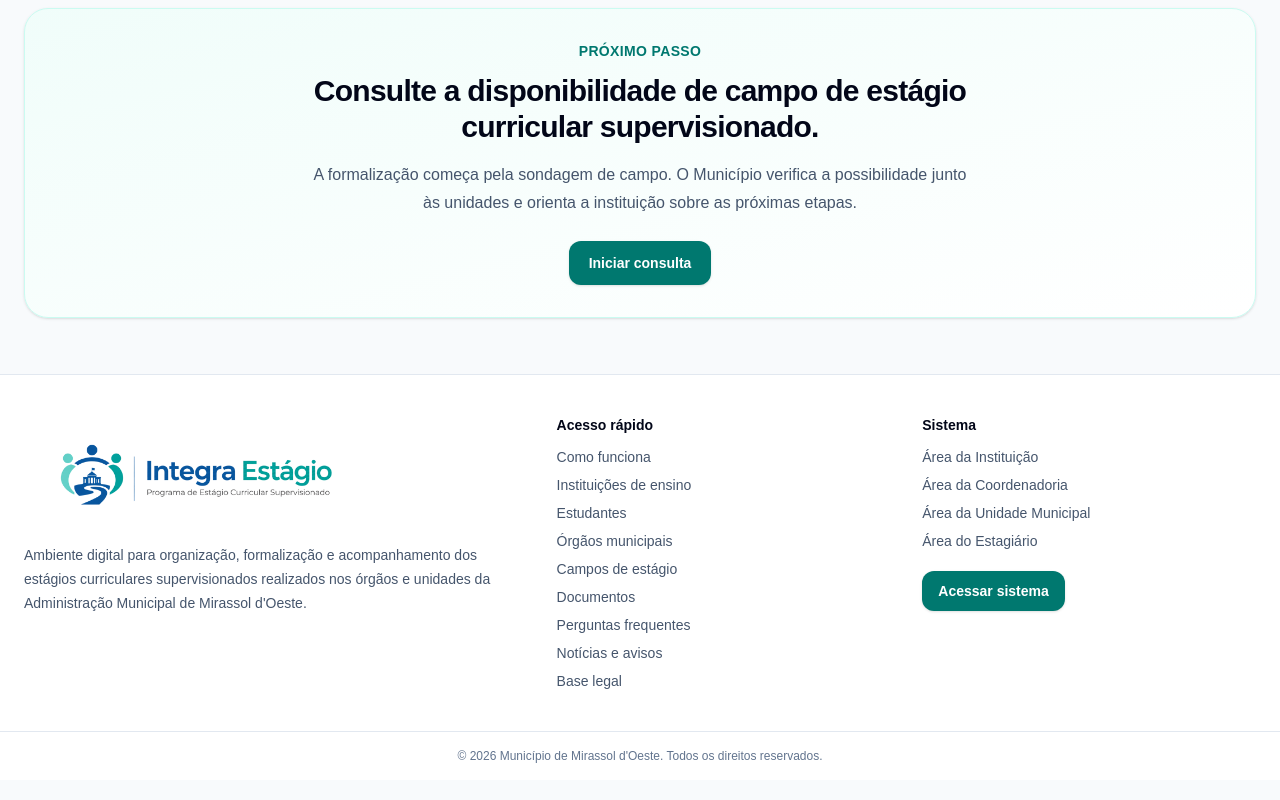
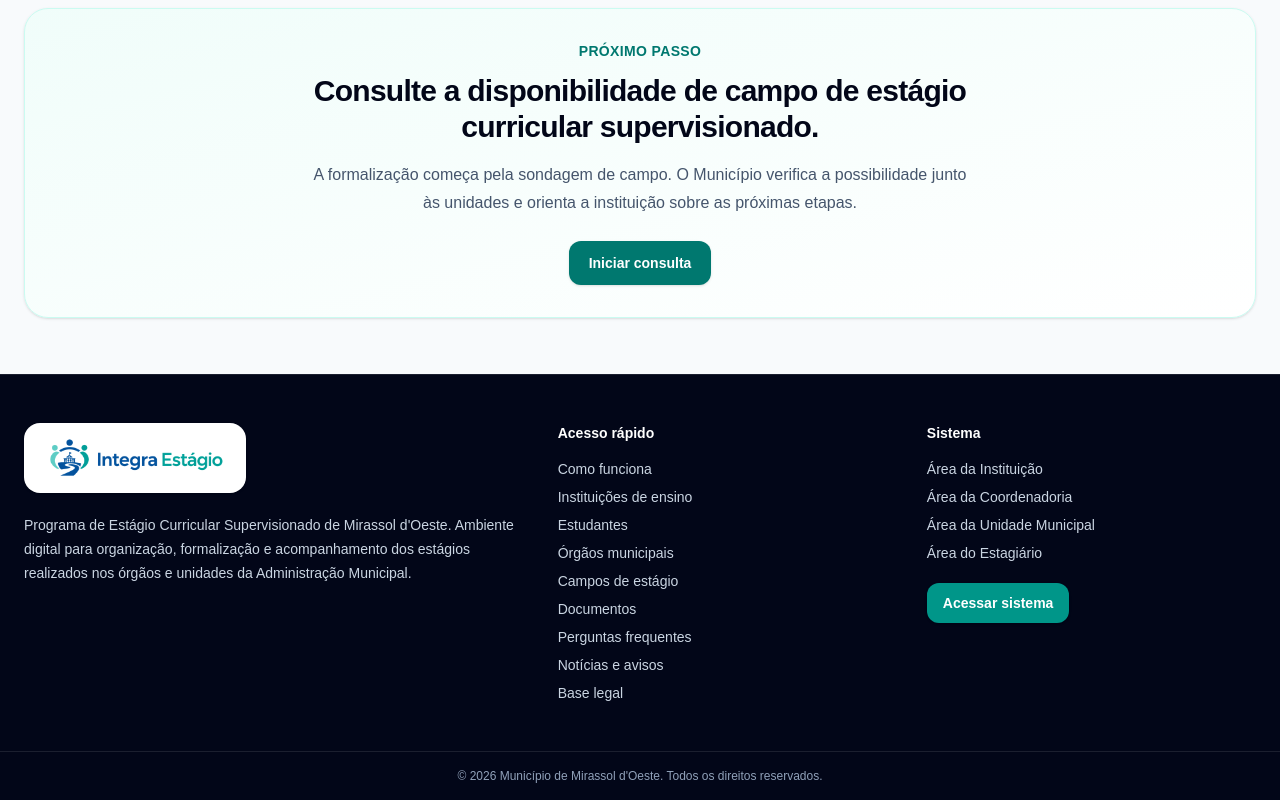
Before and after one commit to agua-2025/integra-estagio, a Next.js app: page / in a window 1280 px wide. Shown: the part 2085-2885 px from the top of the page. Built offline with nearby package versions, Linux system fonts and the light colour scheme.

Commit message:
Ajusta rodape com identidade visual escura

```diff
--- a/components/public/PublicFooter.tsx
+++ b/components/public/PublicFooter.tsx
@@ -22,30 +22,33 @@ const systemAreas = [
 
 export function PublicFooter() {
   return (
-    <footer className="border-t border-slate-200 bg-white">
-      <div className="mx-auto grid max-w-7xl gap-8 px-6 py-10 md:grid-cols-[1.2fr_0.8fr_0.8fr]">
+    <footer className="border-t border-white/10 bg-slate-950 text-white">
+      <div className="mx-auto grid max-w-7xl gap-10 px-6 py-12 md:grid-cols-[1.2fr_0.8fr_0.8fr]">
         <div>
-          <Image
-            src="/branding/logo-horizontal.png"
-            alt="Integra Estágio"
-            width={2400}
-            height={800}
-            className="h-24 w-auto sm:h-28"
-          />
+          <div className="inline-flex rounded-2xl border border-white/10 bg-white px-3.5 py-2.5 shadow-sm">
+            <Image
+              src="/branding/logo-header.png"
+              alt="Integra Estágio"
+              width={2400}
+              height={660}
+              className="h-11 w-auto sm:h-12"
+            />
+          </div>
 
-          <p className="mt-4 max-w-xl text-sm leading-6 text-slate-600">
-            Ambiente digital para organização, formalização e acompanhamento dos
-            estágios curriculares supervisionados realizados nos órgãos e
-            unidades da Administração Municipal de Mirassol d&apos;Oeste.
+          <p className="mt-5 max-w-xl text-sm leading-6 text-slate-300">
+            Programa de Estágio Curricular Supervisionado de Mirassol
+            d&apos;Oeste. Ambiente digital para organização, formalização e
+            acompanhamento dos estágios realizados nos órgãos e unidades da
+            Administração Municipal.
           </p>
         </div>
 
         <div>
-          <h3 className="text-sm font-bold text-slate-950">Acesso rápido</h3>
-          <ul className="mt-3 space-y-2 text-sm text-slate-600">
+          <h3 className="text-sm font-bold text-white">Acesso rápido</h3>
+          <ul className="mt-4 space-y-2 text-sm text-slate-300">
             {quickLinks.map((item) => (
               <li key={item.href}>
-                <Link href={item.href} className="hover:text-teal-700">
+                <Link href={item.href} className="hover:text-teal-300">
                   {item.label}
                 </Link>
               </li>
@@ -54,8 +57,8 @@ export function PublicFooter() {
         </div>
 
         <div>
-          <h3 className="text-sm font-bold text-slate-950">Sistema</h3>
-          <ul className="mt-3 space-y-2 text-sm text-slate-600">
+          <h3 className="text-sm font-bold text-white">Sistema</h3>
+          <ul className="mt-4 space-y-2 text-sm text-slate-300">
             {systemAreas.map((item) => (
               <li key={item}>{item}</li>
             ))}
@@ -63,14 +66,14 @@ export function PublicFooter() {
 
           <Link
             href="/acesso"
-            className="mt-5 inline-flex rounded-xl bg-teal-700 px-4 py-2.5 text-sm font-semibold text-white shadow-sm transition hover:bg-teal-800"
+            className="mt-5 inline-flex rounded-xl bg-teal-600 px-4 py-2.5 text-sm font-semibold text-white shadow-sm transition hover:bg-teal-500"
           >
             Acessar sistema
           </Link>
         </div>
       </div>
 
-      <div className="border-t border-slate-200 px-6 py-4 text-center text-xs text-slate-500">
+      <div className="border-t border-white/10 px-6 py-4 text-center text-xs text-slate-400">
         © {new Date().getFullYear()} Município de Mirassol d&apos;Oeste. Todos
         os direitos reservados.
       </div>
```
